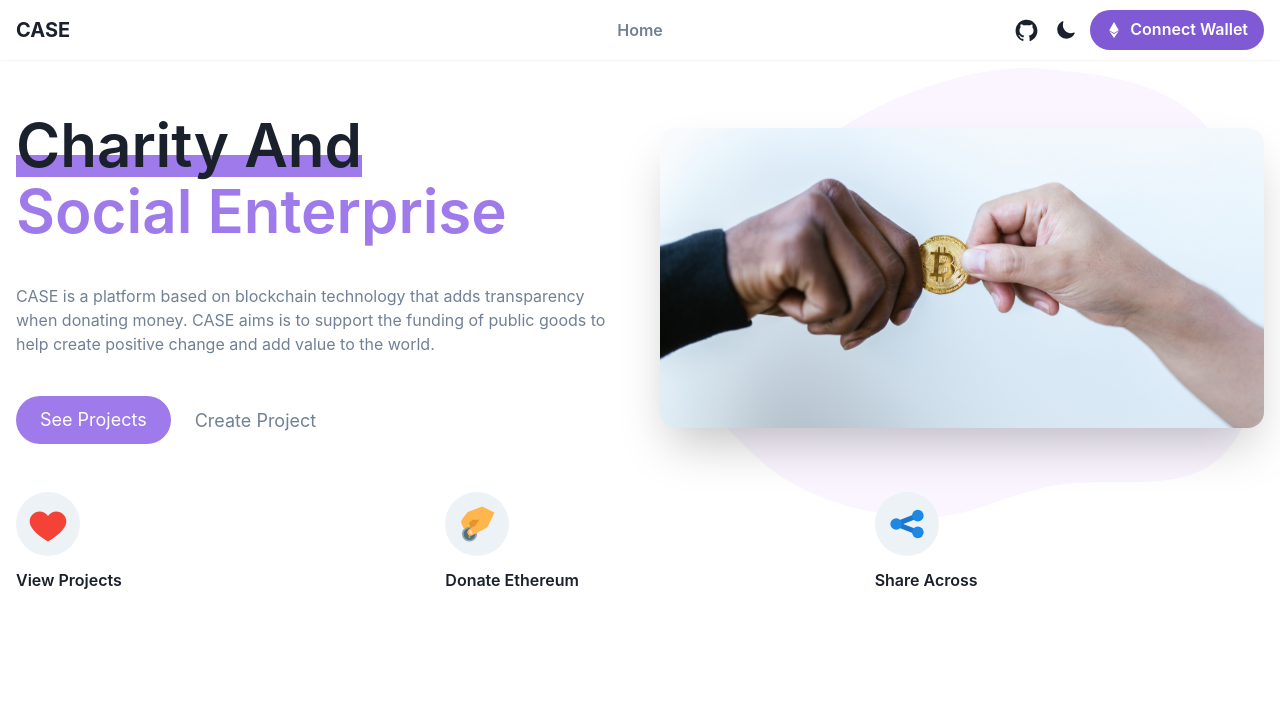
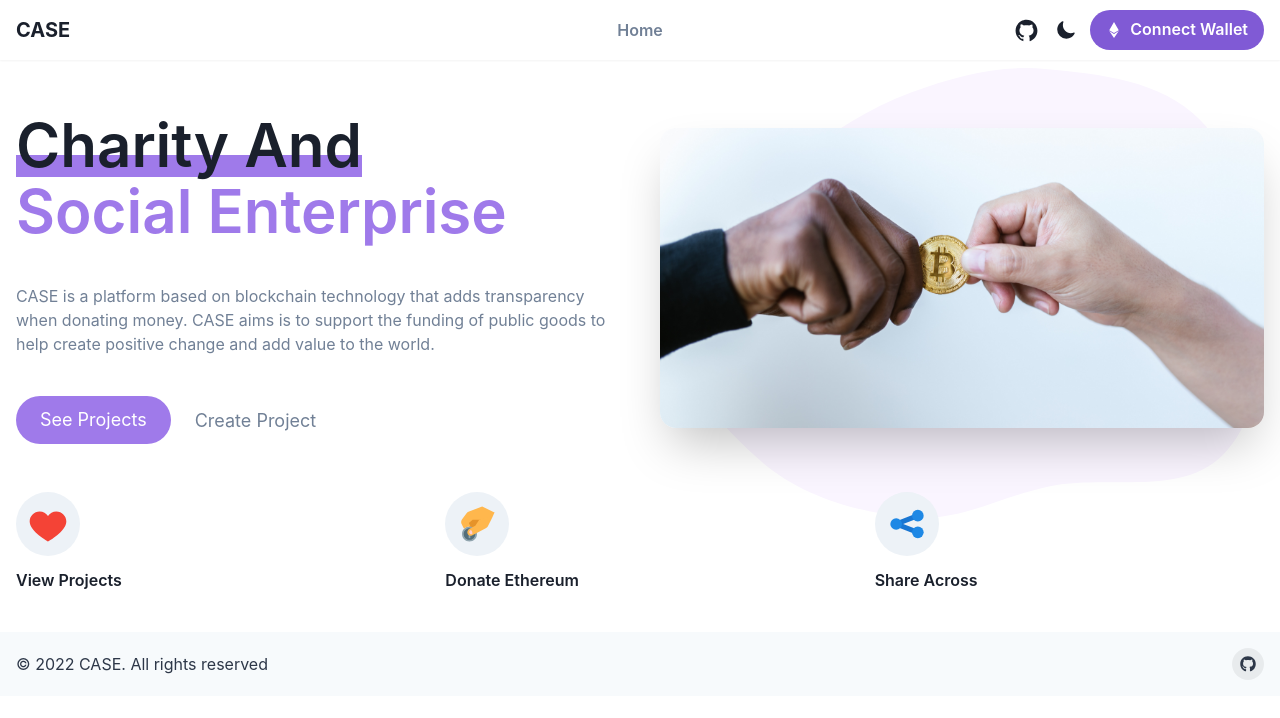
Before and after one commit to gurpreet-fe/case, a Next.js app: page / in a window 1280 px wide. Shown: the top 718 px of the page. Built offline with nearby package versions, Linux system fonts and the light colour scheme.

Commit message:
Add Footer component

```diff
--- /dev/null
+++ b/components/Footer.js
@@ -0,0 +1,60 @@
+import {
+  Box,
+  chakra,
+  Container,
+  Stack,
+  Text,
+  useColorModeValue,
+  VisuallyHidden,
+} from '@chakra-ui/react';
+import { FaGithub } from 'react-icons/fa';
+
+const SocialButton = ({ children, label, href }) => {
+  return (
+    <chakra.button
+      bg={useColorModeValue('blackAlpha.100', 'whiteAlpha.100')}
+      rounded={'full'}
+      w={8}
+      h={8}
+      cursor={'pointer'}
+      as={'a'}
+      href={href}
+      display={'inline-flex'}
+      alignItems={'center'}
+      justifyContent={'center'}
+      transition={'background 0.3s ease'}
+      _hover={{
+        bg: useColorModeValue('blackAlpha.200', 'whiteAlpha.200'),
+      }}
+    >
+      <VisuallyHidden>{label}</VisuallyHidden>
+      {children}
+    </chakra.button>
+  );
+};
+
+export default function SmallWithSocial() {
+  return (
+    <Box
+      bg={useColorModeValue('gray.50', 'gray.900')}
+      color={useColorModeValue('gray.700', 'gray.200')}
+    >
+      <Container
+        as={Stack}
+        maxW={'7xl'}
+        py={4}
+        direction={{ base: 'column', md: 'row' }}
+        spacing={4}
+        justify={{ base: 'center', md: 'space-between' }}
+        align={{ base: 'center', md: 'center' }}
+      >
+        <Text>© 2022 CASE. All rights reserved</Text>
+        <Stack direction={'row'} spacing={6}>
+          <SocialButton label={'Github'} href={'#'}>
+            <FaGithub />
+          </SocialButton>
+        </Stack>
+      </Container>
+    </Box>
+  );
+}
--- a/pages/index.js
+++ b/pages/index.js
@@ -1,10 +1,12 @@
 import Hero from '../components/Hero';
 import Features from '../components/Features';
+import Footer from '../components/Footer';
 export default function Home() {
   return (
     <>
       <Hero />
       <Features />
+      <Footer />
     </>
   );
 }
```
